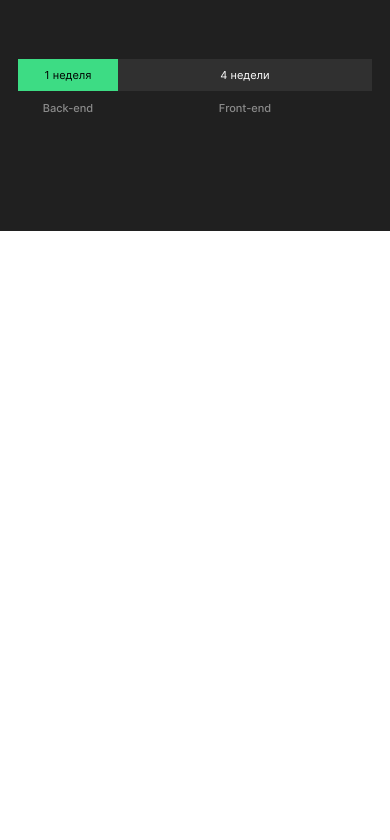
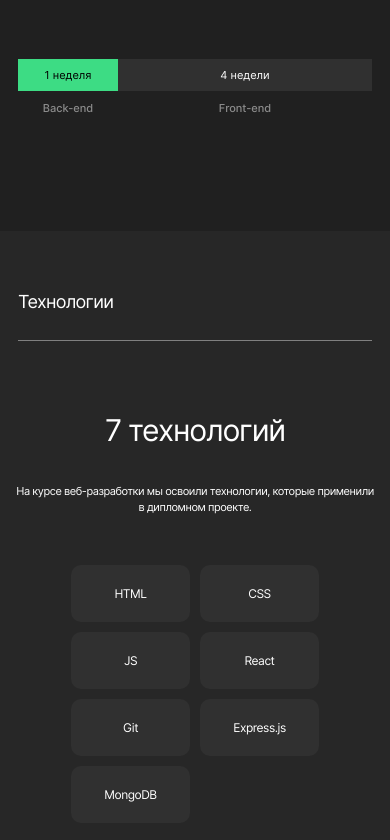
Before and after one commit to ddsed/movies-explorer-frontend, a React (Create React App) app: page / in a window 390 px wide. Shown: the part 1084-1924 px from the top of the page. Before the commit the page ends 1315 px from the top, so only its background shows below. Built offline with nearby package versions, Linux system fonts and the light colour scheme.

Commit message:
feat: Techs

```diff
--- a/src/components/AboutProject/AboutProject.css
+++ b/src/components/AboutProject/AboutProject.css
@@ -9,7 +9,7 @@
     padding: 0 70px;
 }
 
-.about-project__title {
+.about-project__section-name {
     font-size: 22px;
     font-style: normal;
     font-weight: 400;
@@ -132,7 +132,7 @@
         padding: 0 18px;
     }
 
-    .about-project__title {
+    .about-project__section-name {
         font-size: 18px;
         letter-spacing: -0.72px;
     }
--- a/src/components/AboutProject/AboutProject.js
+++ b/src/components/AboutProject/AboutProject.js
@@ -4,7 +4,7 @@ import stroke from '../../images/stroke-landing.svg';
 function AboutProject() {
     return (
       <section className="about-project">
-        <h2 className="about-project__title">О проекте</h2>
+        <h3 className="about-project__section-name">О проекте</h3>
         <img src={stroke} className="about-project__stroke" alt="Подчеркивание секции" />
         <div className="about-project__grid-description">
             <h3 className="about-project__text">Дипломный проект включал 5 этапов</h3>
--- a/src/components/App/App.js
+++ b/src/components/App/App.js
@@ -10,9 +10,9 @@ function App() {
   return (
     <div className="page">
       <Header>
-        <NavBar/>
+        <NavBar />
       </Header>
-      <Main/>
+      <Main />
     </div>
   );
 }
--- a/src/components/Main/Main.js
+++ b/src/components/Main/Main.js
@@ -2,12 +2,14 @@ import React from 'react';
 
 import Promo from '../Promo/Promo'
 import AboutProject from '../AboutProject/AboutProject';
+import Techs from '../Techs/Techs';
 
 function Main() {
   return (
     <main className="main">
       <Promo />
       <AboutProject />
+      <Techs />
     </main>
   );
 }
--- /dev/null
+++ b/src/components/Techs/Techs.css
@@ -0,0 +1,172 @@
+.techs {
+    min-height: 625px;
+    background: #272727;
+
+    display: flex;
+    flex-direction: column;
+    align-items: center;
+    justify-content: center;
+
+    padding: 0 70px;
+}
+
+.techs__section-name {
+    font-size: 22px;
+    font-style: normal;
+    font-weight: 400;
+    line-height: normal;
+    letter-spacing: -0.88px;
+
+    align-self: flex-start;
+    margin: 0;
+}
+
+.techs__stroke {
+    width: calc(100vw - 140px);
+    height: 1px;
+
+    margin: 23px 0 90px;
+}
+
+.techs__title {
+    margin: 0;
+
+    font-size: 50px;
+    font-style: normal;
+    font-weight: 400;
+    line-height: 58px;
+    letter-spacing: -2px;
+}
+
+.techs__subtitle {
+    margin: 0;
+
+    font-size: 14px;
+    font-style: normal;
+    font-weight: 400;
+    line-height: 20px;
+    letter-spacing: -0.56px;
+    text-align: center;
+
+    margin-top: 26px;
+    width: 460px;
+}
+
+.techs__grid-container {
+    display: grid;
+    grid-auto-flow: column;
+    grid-template-rows: 1fr;
+    grid-template-columns: repeat(7, 1fr);
+    column-gap: 10px;
+
+    margin-top: 100px;
+}
+
+.techs__grid-element {
+    margin: 0;
+
+    border-radius: 10px;
+    background: #303030;
+    padding: 22px 0;
+    width: 90px;
+    text-align: center;
+
+    font-size: 14px;
+    font-style: normal;
+    font-weight: 400;
+    line-height: normal;
+    letter-spacing: -0.56px;
+}
+
+@media screen and (max-width: 835px) {
+    .techs {
+        min-height: 567px;
+        padding: 0 50px;
+    }
+
+    .techs__stroke {
+        width: calc(100vw - 100px);
+        margin-bottom: 80px;
+    }
+
+    .techs__subtitle {
+        margin-top: 22px;
+    }
+
+    .techs__grid-container {
+        margin-top: 83px;
+        padding: 0 10px;
+    }
+
+    .techs__grid-element {
+        padding: 21px 0;
+        width: 84px;
+
+        font-size: 12px;
+        letter-spacing: -0.48px;
+    }
+}
+
+@media screen and (max-width: 745px) {
+
+    .techs__grid-container {
+        width: calc(100vw - 100px);
+        padding: 0;
+    }
+
+    .techs__grid-element {
+        width: auto;
+    }
+}
+
+@media screen and (max-width: 650px) {
+    .techs {
+        min-height: 651px;
+    }
+
+    .techs__subtitle {
+        max-width: calc(100vw - 100px);
+    }
+
+    .techs__grid-container {
+        grid-auto-flow: row;
+        grid-template-columns: repeat(2, 1fr);
+        row-gap: 10px;
+    }
+}
+
+@media screen and (max-width: 420px) {
+    .techs {
+        padding: 0 18px;
+    }
+
+    .techs__section-name {
+        font-size: 18px;
+        letter-spacing: -0.72px;
+    }
+
+    .techs__stroke {
+        width: calc(100vw - 36px);
+        margin: 28px 0 60px;
+    }
+
+    .techs__title {
+        font-size: 30px;
+        letter-spacing: -1.2px;
+    }
+
+    .techs__subtitle {
+        max-width: calc(100vw - 28px);
+
+        font-size: 11px;
+        line-height: 16px;
+        letter-spacing: -0.44px;
+
+        margin-top: 24px;
+    }
+
+    .techs__grid-container {
+        margin-top: 50px;
+        width: calc(100vw - 142px);
+    }
+}
--- /dev/null
+++ b/src/components/Techs/Techs.js
@@ -0,0 +1,26 @@
+import React from 'react';
+import stroke from '../../images/stroke-landing.svg';
+
+function Techs() {
+  return (
+    <section className="techs">
+        <h3 className="techs__section-name">Технологии</h3>
+        <img src={stroke} className="techs__stroke" alt="Подчеркивание секции"/>
+
+        <h2 className="techs__title">7 технологий</h2>
+        <p className="techs__subtitle">На курсе веб-разработки мы освоили технологии, которые применили в дипломном проекте.</p>
+
+        <div className="techs__grid-container">
+            <p className="techs__grid-element">HTML</p>
+            <p className="techs__grid-element">CSS</p>
+            <p className="techs__grid-element">JS</p>
+            <p className="techs__grid-element">React</p>
+            <p className="techs__grid-element">Git</p>
+            <p className="techs__grid-element">Express.js</p>
+            <p className="techs__grid-element">MongoDB</p>
+        </div>
+    </section>
+  );
+}
+
+export default Techs;
--- a/src/index.css
+++ b/src/index.css
@@ -7,6 +7,7 @@
 @import url(./components/Main/Main.css);
 @import url(./components/Promo/Promo.css);
 @import url(./components/AboutProject/AboutProject.css);
+@import url(./components/Techs/Techs.css);
 
 .page {
   -webkit-text-size-adjust: 100%;
```
